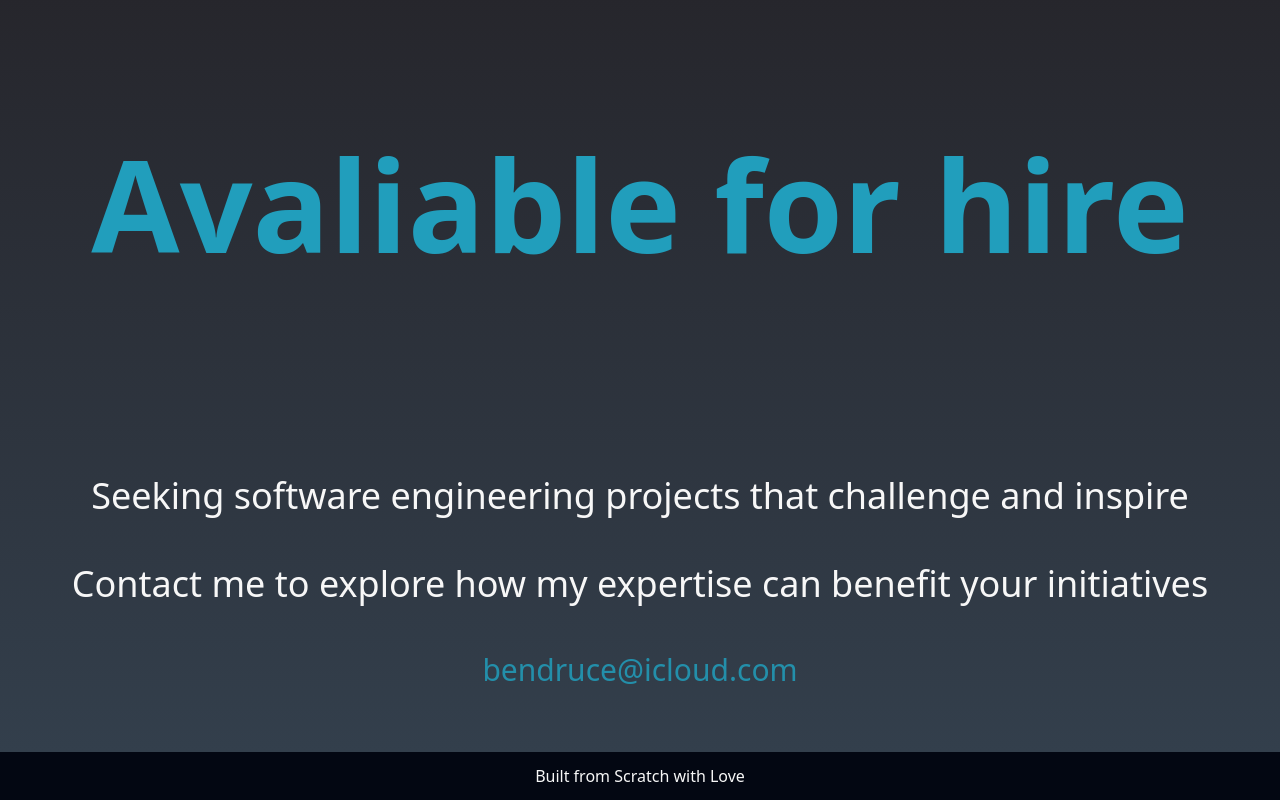
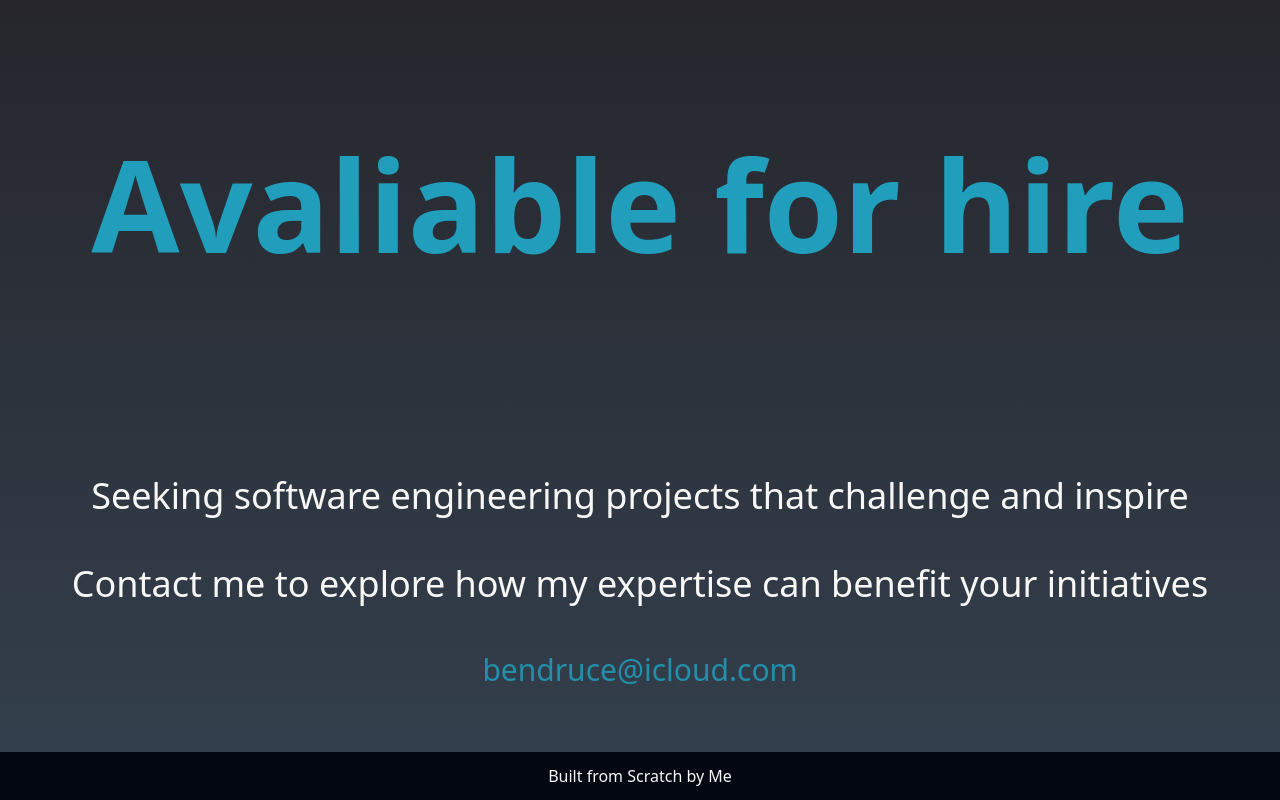
Before and after one commit to bendruce/showroom, a Next.js app: page / in a window 1280 px wide. Shown: the part 2897-3697 px from the top of the page. Built offline with nearby package versions, Linux system fonts and the light colour scheme.

Commit message:
changed footer

```diff
--- a/pages/index.jsx
+++ b/pages/index.jsx
@@ -574,7 +574,7 @@ export default function Page() {
         </div>
       </div>
       <div className="footer w-full h-fit bg-gray-950 flex flex-col text-light-text p-3 items-center">
-        <h1>Built from Scratch with Love</h1>
+        <h1>Built from Scratch by Me</h1>
       </div>
     </>
   );
```
